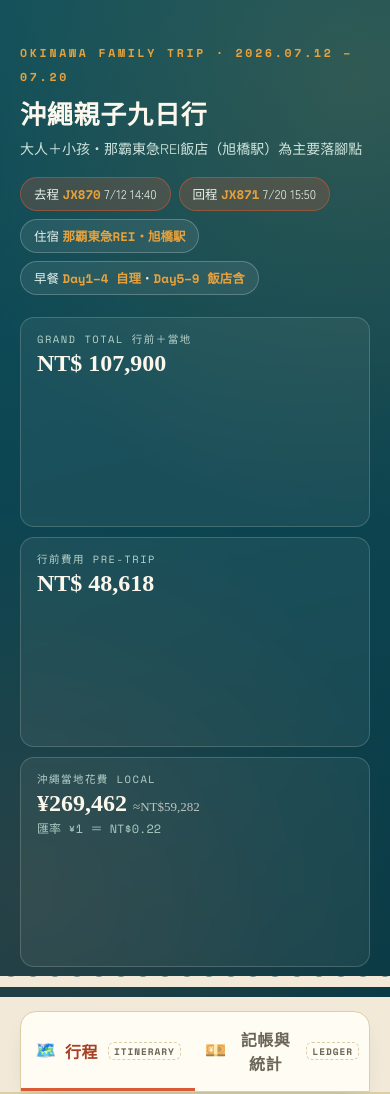
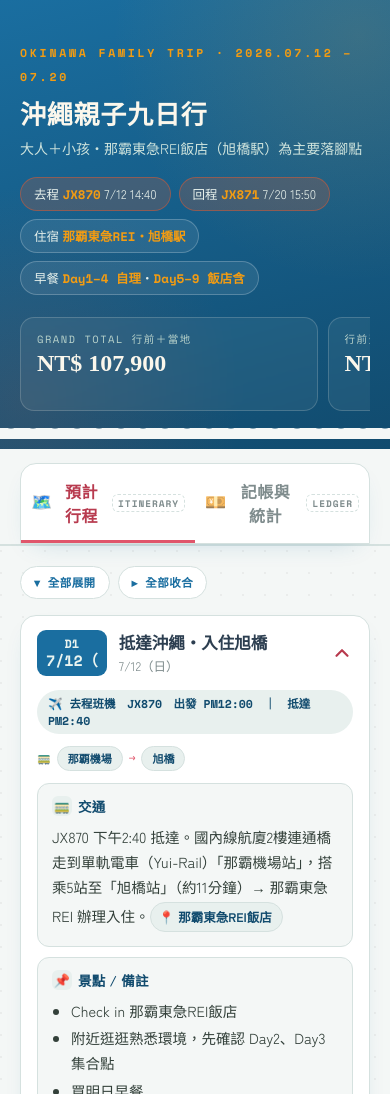
Before and after one commit to HANAJourney/okinawa, a plain HTML site: page index.html in a window 390 px wide. Shown: the top 1094 px of the page. Drawn offline with nearby package versions, Linux system fonts and the light colour scheme.

Commit message:
Add files via upload

```diff
--- a/index.html
+++ b/index.html
@@ -7,20 +7,31 @@
 <link rel="preconnect" href="https://fonts.googleapis.com">
 <link href="https://fonts.googleapis.com/css2?family=Noto+Serif+TC:wght@500;700;900&family=Zen+Kaku+Gothic+New:wght@400;500;700;900&family=Space+Mono:wght@400;700&display=swap" rel="stylesheet">
 <style>
-  :root{
-    --paper:      #F2E9D8;
-    --paper-card: #FFFCF4;
-    --paper-soft: #EAE0C7;
-    --ink:        #232A28;
-    --ink-dim:    #6B6656;
-    --deep:       #0E4F5C;
-    --deep2:      #0A3A45;
-    --coral:      #D95A34;
-    --coral-deep: #A83F22;
-    --sun:        #E8A23B;
-    --line:       #DCCFA6;
-    --good:       #2E8F6B;
-    --shadow: 0 10px 26px -14px rgba(14,79,92,0.28);
+:root{
+    /* 清爽的沙灘與白雲背景 */
+    --paper:      #F4F7F6;
+    --paper-card: #FFFFFF;
+    --paper-soft: #E8F0EE;
+
+    /* 深灰藍色的文字 */
+    --ink:        #2C3E50;
+    --ink-dim:    #7F8C8D;
+
+    /* 海洋藍主色 */
+    --deep:       #1A6EA0;
+    --deep2:      #114B6E;
+
+    /* 扶桑花紅/珊瑚色點綴 */
+    --coral:      #E0566B;
+    --coral-deep: #B83B4F;
+
+    /* 陽光黃 */
+    --sun:        #F39C12;
+    --line:       #D5E1DF;
+    --good:       #27AE60;
+
+    /* 陰影也跟著調整為偏藍的色調 */
+    --shadow: 0 10px 26px -14px rgba(26, 110, 160, 0.25);
   }
   *{box-sizing:border-box; -webkit-tap-highlight-color:transparent;}
   html{scroll-behavior:smooth;}
@@ -350,12 +361,32 @@
     font-size:11px; color:var(--ink-dim); letter-spacing:.08em;
   }
 
-  @media (max-width:560px){
-    .ledger-summary{ grid-template-columns:repeat(2,1fr); }
-    .litem{ grid-template-columns:46px 1fr auto; padding:8px 10px; }
-    .total-strip{ flex-direction:column; }
-    .filter-bar{ top:53px; }
+@media (max-width: 768px) {
+  /* 將原本的 560px 放寬至 768px，涵蓋所有平板與手機 */
+
+  /* 其他維持原本手機版設定 */
+  .ledger-summary { grid-template-columns: repeat(2,1fr); }
+  .litem { grid-template-columns: 46px 1fr auto; padding: 8px 10px; }
+  .filter-bar { top: 53px; }
+
+  /* 針對 Total 區塊改為橫向滑動 */
+  .total-strip {
+    flex-wrap: nowrap;
+    overflow-x: auto;
+    padding-bottom: 8px; /* 預留捲軸空間 */
+    /* 隱藏預設捲軸讓視覺更乾淨 (針對不同瀏覽器) */
+    -ms-overflow-style: none;
+    scrollbar-width: none;
   }
+  .total-strip::-webkit-scrollbar {
+    display: none;
+  }
+
+  .total-card {
+    flex: 0 0 85%; /* 讓單一卡片佔據 85% 寬度，露出一點下一張卡片暗示可滑動 */
+    min-width: 240px;
+  }
+}
 </style>
 </head>
 <body>
@@ -391,7 +422,7 @@
 
 <div class="tabbar-wrap">
   <div class="tabbar">
-    <button class="tabbtn active" data-tab="itinerary"><span class="ic">🗺️</span>行程<span class="stamp">ITINERARY</span></button>
+    <button class="tabbtn active" data-tab="itinerary"><span class="ic">🗺️</span>預計行程<span class="stamp">ITINERARY</span></button>
     <button class="tabbtn" data-tab="ledger"><span class="ic">💴</span>記帳與統計<span class="stamp">LEDGER</span></button>
   </div>
 </div>
@@ -509,7 +540,7 @@ const ITINERARY = [
   },
   {
     key:'d3', num:'Day 3', dow:'7/14（二）', title:'慶良間浮潛・波上宮夕陽', rail:['旭橋','美榮橋'],
-    transport:`${transferChip} 8:30 上車，接送人員到齊後前往那霸三重城港（${mapChip('那霸三重城港','那覇マリーナ')}）。搭船30分鐘 → 浮潛約3小時 → 搭船30分鐘返回那霸三重城港，約12:30返回原集合地點。中餐後再接續下午行程。`,
+    transport:`${transferChip} 8:30 上車，接送人員到齊後前往那霸三重城港（${mapChip('那霸三重城港','那覇マリーナ')}）。搭船30分鐘 → 浮潛約30分鐘 → 搭船30分鐘返回那霸三重城港，約12:30返回原集合地點。中餐後再接續下午行程。`,
     sights:[
       '那霸慶良間半日浮潛　訂單編號 ORD0031043352',
       `下午：波上宮 ${mapChip('波上宮','波上宮')}　— 建於懸崖上，可眺望湛藍海景，步行約15分鐘可達，適合帶小朋友`,
@@ -522,7 +553,7 @@ const ITINERARY = [
   },
   {
     key:'d4', num:'Day 4', dow:'7/15（三）', title:'首里散策', rail:['旭橋','首里'],
-    transport:`${transferChip} 單軌旭橋站 → 首里站（約15分鐘），步行約5分鐘。`,
+    transport:`${transferChip} 單軌旭橋站 → 首里站（約15分鐘），步行約15分鐘。`,
     sights:[
       `西來院（達摩寺）7:00 開，首里站步行約5分鐘 ${mapChip('西來院 達摩寺','西来院')}`,
       `首里城收費區（另買票）／首里城外圍／金城町石疊道 ${mapChip('首里城公園','首里城公園')}`,
@@ -598,7 +629,7 @@ const EXPENSE_DAYS = [
   {time:'19:14', shop:'Francfranc', desc:'涼感毯', amt:3000, twd:660, cat:'shopping'},
   {time:'19:52', shop:'FamilyMart 泉崎店', desc:'零食／飲品 6 項', amt:1172, twd:258, cat:'conv'},
 ]},
-{date:'7/13', dow:'MON', label:'Day2 ｜ One Day tour BUS', items:[
+{date:'7/13', dow:'MON', label:'Day2 ｜ One Day BUS tour ', items:[
   {time:'12:06', shop:'沖繩世界・果物王國', desc:'百香果冰沙', amt:700, twd:154, cat:'food'},
   {time:'12:52', shop:'沖繩世界・文化王國', desc:'色糸書籤體驗', amt:1000, twd:220, cat:'sight'},
   {time:'13:44', shop:'満系魚市場', desc:'飯團／生魚片／綜合壽司／魚板／魷魚／烤鱈魚肉棒／麥茶／冰飲', amt:3380, twd:744, cat:'food'},
```
